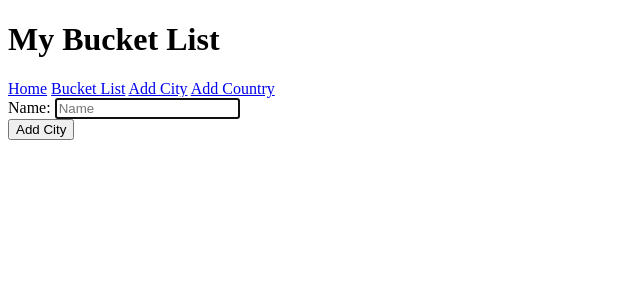
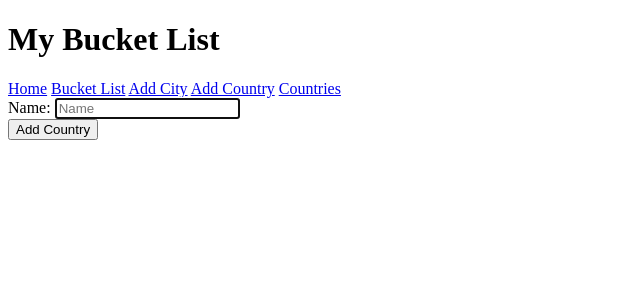
Before and after one commit to cameronjwils/Python_Project, a Flask app: page /country/add in a window 1280 px wide. Shown: the top 300 px of the page, without its empty margins (0-640 px from the left). Run offline with Flask 2, Linux system fonts and the light colour scheme.

Commit message:
Can add and delete countries

```diff
--- a/controller/country_controller.py
+++ b/controller/country_controller.py
@@ -6,6 +6,11 @@ import repositories.city_repository as city_repository
 import repositories.country_repository as country_repository
 
 country_blueprint = Blueprint("country", __name__)
+
+@country_blueprint.route("/countries")
+def city():
+    countries = country_repository.select_all()
+    return render_template("countries/show.html", all_countries = countries)
 
 @country_blueprint.route("/country/add", methods=['GET'])
 def add_country():
@@ -17,3 +22,8 @@ def create_city():
     country = Country(name)
     country_repository.save(country)
     return redirect('/cities')
+
+@country_blueprint.route("/countries/<id>/delete", methods=['POST'])
+def delete_country(id):
+    country_repository.delete(id)
+    return redirect('/cities')
--- a/db/bucket_list.sql
+++ b/db/bucket_list.sql
@@ -14,5 +14,5 @@ CREATE TABLE cities (
   visited BOOLEAN,
   country_id INTEGER NOT NULL,
       FOREIGN KEY (country_id)
-         REFERENCES countries (id)
+         REFERENCES countries (id) ON DELETE CASCADE
 );
--- a/templates/base.html
+++ b/templates/base.html
@@ -4,6 +4,8 @@
     <meta charset="UTF-8">
     <meta http-equiv="X-UA-Compatible" content="IE=edge">
     <meta name="viewport" content="width=device-width, initial-scale=1.0">
+    <link rel="stylesheet" href="https://stackpath.bootstrapcdn.com/font-awesome/4.7.0/css/font-awesome.min.css" crossorigin="anonymous">
+    <link rel="stylesheet" href="{{ url_for('static', filename='style.css') }}">
     <title>Travel Bucket List</title>
 </head>
 <body>
@@ -15,6 +17,7 @@
             <a href="/cities">Bucket List</a>
             <a href="/city/add">Add City</a>
             <a href="/country/add">Add Country</a>
+            <a href="/countries">Countries</a>
           </div>
         </nav>
     </header>
--- a/templates/countries/new.html
+++ b/templates/countries/new.html
@@ -6,7 +6,7 @@
         <label for="Name">Name:</label>
         <input type="text" id="name" name="name" placeholder="Name" required autofocus>
     </div>
-    <button type="submit">Add City</button>
+    <button type="submit">Add Country</button>
 </form>
 
 {% endblock %}
```
Also changed, not shown: templates/countries/delete.html (added, +8 -0 lines), templates/countries/show.html (added, +13 -0 lines), static/style.css (added).
